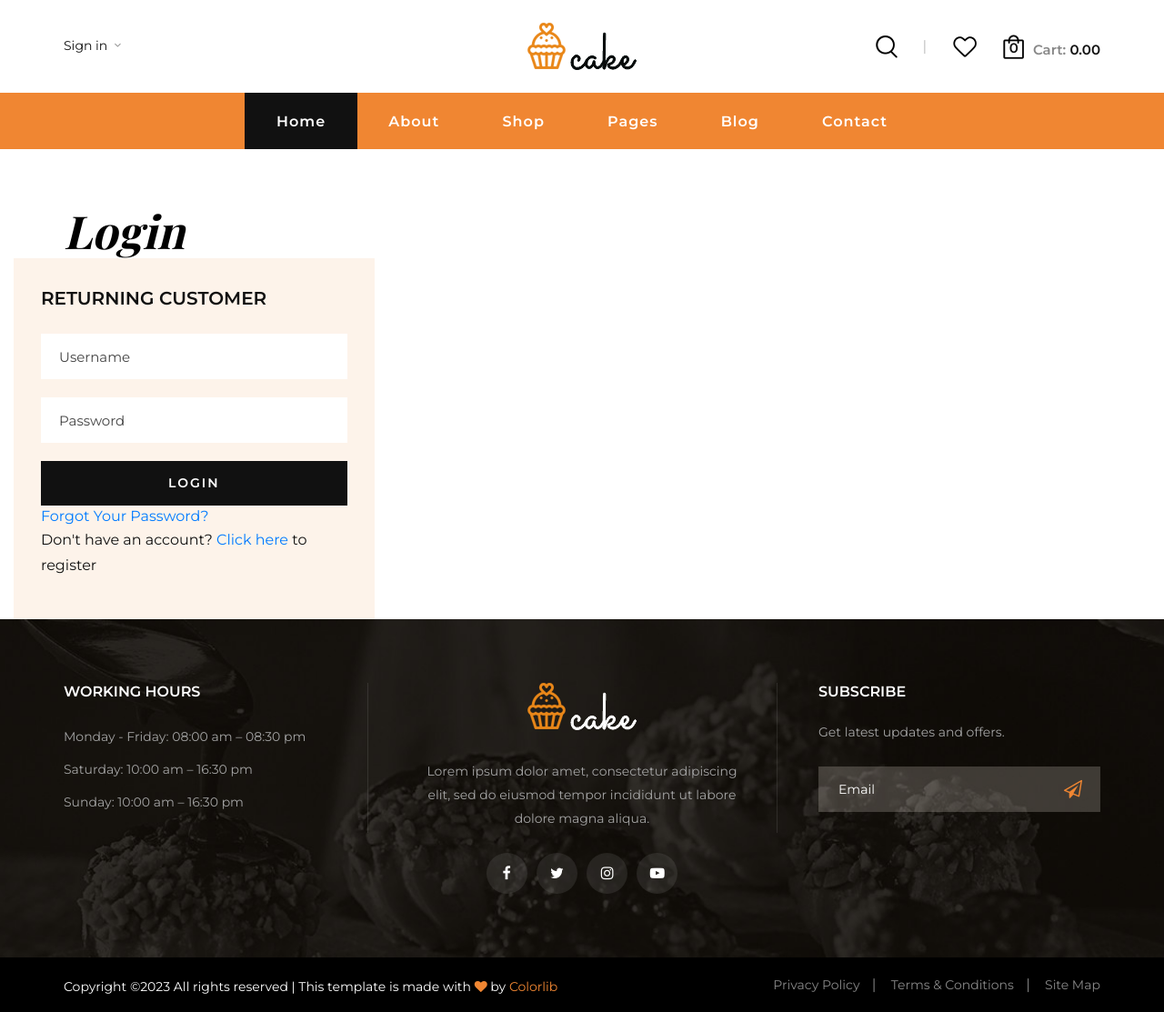
After one commit to shabuaazmi/cakeshop, a Django app: page /login/ in a window 1280 px wide. The commit adds this page. Shown: the whole page at 91% size. Run offline with Django 4.2, Linux system fonts and the light colour scheme; some libraries are stand-ins or nearby versions.

Commit message:
login page edit

```diff
--- a/cakeshop/urls.py
+++ b/cakeshop/urls.py
@@ -22,7 +22,8 @@ from django.conf.urls.static import static
 
 urlpatterns = [
     path('admin/', admin.site.urls),
-    path('',views.index)
+    path('',views.index),
+    path('login/',views.login),
 ]
 if settings.DEBUG:
     urlpatterns+=static(settings.MEDIA_URL,document_root=settings.MEDIA_ROOT)
--- /dev/null
+++ b/khaleejcakes/templates/login.html
@@ -0,0 +1,371 @@
+{% load static %}
+<!DOCTYPE html>
+<html lang="zxx">
+
+<head>
+    <meta charset="UTF-8">
+    <meta name="description" content="Cake Template">
+    <meta name="keywords" content="Cake, unica, creative, html">
+    <meta name="viewport" content="width=device-width, initial-scale=1.0">
+    <meta http-equiv="X-UA-Compatible" content="ie=edge">
+    <title>Khaleej Cakes </title>
+
+    <!-- Google Font -->
+    <link href="https://fonts.googleapis.com/css2?family=Playfair+Display:wght@400;500;600;700;800;900&display=swap"
+    rel="stylesheet">
+    <link href="https://fonts.googleapis.com/css2?family=Montserrat:wght@300;400;500;600;700;800;900&display=swap"
+    rel="stylesheet">
+
+    <!-- Css Styles -->
+    <link rel="stylesheet" href="{% static 'css/bootstrap.min.css' %}" type="text/css">
+    <link rel="stylesheet" href="{% static 'css/flaticon.css' %}" type="text/css">
+    <link rel="stylesheet" href="{% static 'css/barfiller.css' %}" type="text/css">
+    <link rel="stylesheet" href="{% static 'css/magnific-popup.css' %}" type="text/css">
+    <link rel="stylesheet" href="{% static 'css/font-awesome.min.css' %}" type="text/css">
+    <link rel="stylesheet" href="{% static 'css/elegant-icons.css' %}" type="text/css">
+    <link rel="stylesheet" href="{% static 'css/nice-select.css' %}" type="text/css">
+    <link rel="stylesheet" href="{% static 'css/owl.carousel.min.css' %}" type="text/css">
+    <link rel="stylesheet" href="{% static 'css/slicknav.min.css' %}" type="text/css">
+    <link rel="stylesheet" href="{% static 'css/style.css' %}" type="text/css">
+</head>
+
+<body>
+    <!-- Page Preloder -->
+    <div id="preloder">
+        <div class="loader"></div>
+    </div>
+
+    <!-- Offcanvas Menu Begin -->
+    <div class="offcanvas-menu-overlay"></div>
+    <div class="offcanvas-menu-wrapper">
+        <div class="offcanvas__cart">
+            <div class="offcanvas__cart__links">
+                <a href="#" class="search-switch"><img src="{% static 'img/icon/search.png' %}" alt=""></a>
+                <a href="#"><img src="{% static 'img/icon/heart.png' %}" alt=""></a>
+            </div>
+            <div class="offcanvas__cart__item">
+                <a href="#"><img src="{% static 'img/icon/cart.png' %}" alt=""> <span>0</span></a>
+                <div class="cart__price">Cart: <span>0.00</span></div>
+            </div>
+        </div>
+        <div class="offcanvas__logo">
+            <a href="{% static './index.html' %}"><img src="{% static 'img/logo.png' %}" alt=""></a>
+        </div>
+        <div id="mobile-menu-wrap"></div>
+        <div class="offcanvas__option">
+            <ul>
+                <!-- <li>USD <span class="arrow_carrot-down"></span>
+                    <ul>
+                        <li>EUR</li>
+                        <li>USD</li>
+                    </ul>
+                </li>
+                <li>ENG <span class="arrow_carrot-down"></span>
+                    <ul>
+                        <li>Spanish</li>
+                        <li>ENG</li>
+                    </ul>
+                </li> -->
+                <li><a href="#">Sign in</a> <span class="arrow_carrot-down"></span></li>
+            </ul>
+        </div>
+    </div>
+    <!-- Offcanvas Menu End -->
+
+    <!-- Header Section Begin -->
+    <header class="header">
+        <div class="header__top">
+            <div class="container">
+                <div class="row">
+                    <div class="col-lg-12">
+                        <div class="header__top__inner">
+                            <div class="header__top__left">
+                                <ul>
+                                    <!-- <li>USD <span class="arrow_carrot-down"></span>
+                                        <ul>
+                                            <li>EUR</li>
+                                            <li>USD</li>
+                                        </ul>
+                                    </li>
+                                     <li>ENG <span class="arrow_carrot-down"></span>
+                                        <ul>
+                                            <li>Spanish</li>
+                                            <li>ENG</li>
+                                        </ul>
+                                    </li> -->
+                                    <li><a href="/login/">Sign in</a> <span class="arrow_carrot-down"></span></li>
+                                </ul>
+                            </div>
+                            <div class="header__logo">
+                                <a href="{% static './index.html' %}"><img src="{% static 'img/logo.png' %}" alt=""></a>
+                            </div>
+                            <div class="header__top__right">
+                                <div class="header__top__right__links">
+                                    <a href="#" class="search-switch"><img src="{% static 'img/icon/search.png' %}" alt=""></a>
+                                    <a href="#"><img src="{% static 'img/icon/heart.png' %}" alt=""></a>
+                                </div>
+                                <div class="header__top__right__cart">
+                                    <a href="#"><img src="{% static 'img/icon/cart.png' %}" alt=""> <span>0</span></a>
+                                    <div class="cart__price">Cart: <span>0.00</span></div>
+                                </div>
+                            </div>
+                        </div>
+                    </div>
+                </div>
+                <div class="canvas__open"><i class="fa fa-bars"></i></div>
+            </div>
+        </div>
+        <div class="container">
+            <div class="row">
+                <div class="col-lg-12">
+                    <nav class="header__menu mobile-menu">
+                        <ul>
+                            <li class="active"><a href="{% static './index.html' %}">Home</a></li>
+                            <li><a href="{% static './about.html' %}">About </a></li>
+                            <li><a href="{% static './shop.html' %}">Shop</a></li>
+                            <li><a href="#">Pages</a>
+                                <ul class="dropdown">
+                                    <li><a href="{% static './shop-details.html' %}">Shop Details</a></li>
+                                    <li><a href="{% static './shoping-cart.html' %}">Shoping Cart</a></li>
+                                    <li><a href="{% static './checkout.html' %}">Check Out</a></li>
+                                    <li><a href="{% static './wisslist.html' %}">Wisslist</a></li>
+                                    <li><a href="{% static './Class.html' %}">Class</a></li>
+                                    <li><a href="{% static './blog-details.html' %}">Blog Details</a></li>
+                                </ul>
+                            </li>
+                            <li><a href="{% static './blog.html' %}">Blog</a></li>
+                            <li><a href="{% static './contact.html' %}">Contact</a></li>
+                        </ul>
+                    </nav>
+                </div>
+            </div>
+        </div>
+    </header>
+    <!-- Header Section End -->
+
+    <!-- Breadcrumb Begin -->
+    <div class="breadcrumb-option">
+        <div class="container">
+            <div class="row">
+                <div class="col-lg-6 col-md-6 col-sm-6">
+                    <div class="breadcrumb__text">
+                        <h2>Login</h2>
+                    </div>
+                </div>
+                <!-- <div class="col-lg-6 col-md-6 col-sm-6">
+                    <div class="breadcrumb__links">
+                        <a href="{% static './index.html' %}">Hme</a>
+                        <span>Class</span>
+                    </div>
+                </div> -->
+            </div>
+        </div>
+    </div>
+    <!-- Breadcrumb End -->
+
+    <!-- Class Section Begin -->
+    <!-- <section class="class-page spad">
+        <div class="container">
+            <div class="row">
+                <div class="col-lg-8">
+                    <div class="row">
+                        <div class="col-lg-6 col-md-6 col-sm-6">
+                            <div class="class__item">
+                                <div class="class__item__pic set-bg" data-setbg="{% static 'img/class/class-1.jpg' %}">
+                                    <div class="label">$35.00</div>
+                                </div>
+                                <div class="class__item__text">
+                                    <h5><a href="#">ADVANCED BAKING COURSE</a></h5>
+                                    <span>Wed 08 Apr 2020; 6.30pm - 9.30pm</span>
+                                    <p>Professional course: cook’s certificate in food & wine (six weeks full-time)</p>
+                                    <a href="#" class="read_more">Read more</a>
+                                </div>
+                            </div>
+                        </div>
+                        <div class="col-lg-6 col-md-6 col-sm-6">
+                            <div class="class__item">
+                                <div class="class__item__pic set-bg" data-setbg="{% static 'img/class/class-2.jpg' %}">
+                                    <div class="label">$35.00</div>
+                                </div>
+                                <div class="class__item__text">
+                                    <h5><a href="#">TEEN COOKING CAMP</a></h5>
+                                    <span>Wed 08 Apr 2020; 6.30pm - 9.30pm</span>
+                                    <p>Professional course: cook’s certificate in food & wine (six weeks full-time)</p>
+                                    <a href="#" class="read_more">Read more</a>
+                                </div>
+                            </div>
+                        </div>
+                        <div class="col-lg-6 col-md-6 col-sm-6">
+                            <div class="class__item">
+                                <div class="class__item__pic set-bg" data-setbg="{% static 'img/class/class-3.jpg' %}">
+                                    <div class="label">$35.00</div>
+                                </div>
+                                <div class="class__item__text">
+                                    <h5><a href="#">THE ULTIMATE BAKING COURSE</a></h5>
+                                    <span>Wed 08 Apr 2020; 6.30pm - 9.30pm</span>
+                                    <p>Professional course: cook’s certificate in food & wine (six weeks full-time)</p>
+                                    <a href="#" class="read_more">Read more</a>
+                                </div>
+                            </div>
+                        </div>
+                        <div class="col-lg-6 col-md-6 col-sm-6">
+                            <div class="class__item">
+                                <div class="class__item__pic set-bg" data-setbg="{% static 'img/class/class-4.jpg' %}">
+                                    <div class="label">$35.00</div>
+                                </div>
+                                <div class="class__item__text">
+                                    <h5><a href="#">KIDS BAKING COURSE</a></h5>
+                                    <span>Wed 08 Apr 2020; 6.30pm - 9.30pm</span>
+                                    <p>Professional course: cook’s certificate in food & wine (six weeks full-time)</p>
+                                    <a href="#" class="read_more">Read more</a>
+                                </div>
+                            </div>
+                        </div>
+                        <div class="col-lg-6 col-md-6 col-sm-6">
+                            <div class="class__item">
+                                <div class="class__item__pic set-bg" data-setbg="{% static 'img/class/class-5.jpg' %}">
+                                    <div class="label">$35.00</div>
+                                </div>
+                                <div class="class__item__text">
+                                    <h5><a href="#">THE ULTIMATE BAKING COURSE</a></h5>
+                                    <span>Wed 08 Apr 2020; 6.30pm - 9.30pm</span>
+                                    <p>Professional course: cook’s certificate in food & wine (six weeks full-time)</p>
+                                    <a href="#" class="read_more">Read more</a>
+                                </div>
+                            </div>
+                        </div>
+                        <div class="col-lg-6 col-md-6 col-sm-6">
+                            <div class="class__item">
+                                <div class="class__item__pic set-bg" data-setbg="{% static 'img/class/class-6.jpg' %}">
+                                    <div class="label">$35.00</div>
+                                </div>
+                                <div class="class__item__text">
+                                    <h5><a href="#">KIDS BAKING COURSE</a></h5>
+                                    <span>Wed 08 Apr 2020; 6.30pm - 9.30pm</span>
+                                    <p>Professional course: cook’s certificate in food & wine (six weeks full-time)</p>
+                                    <a href="#" class="read_more">Read more</a>
+                                </div>
+                            </div>
+                        </div>
+                    </div>
+                    <div class="shop__pagination">
+                        <a href="#">1</a>
+                        <a href="#">2</a>
+                        <a href="#">3</a>
+                        <a href="#"><span class="arrow_carrot-right"></span></a>
+                    </div>
+                </div> -->
+                <div class="col-lg-4">
+                    <div class="class__sidebar">
+                        <h5>Returning Customer</h5>
+                        <form action="#" method="post">
+                            <input type="text" placeholder="Username">
+                            <input type="password" placeholder="Password">
+                            <!-- <select>
+                                <option value="">Studying Class</option>
+                                <option value="">Writting Class</option>
+                                <option value="">Reading Class</option>
+                            </select> -->
+                            <!-- <input type="text" placeholder="Type your requirements"> -->
+                            <button type="submit" class="site-btn">Login</button>
+                            <a href="#">Forgot Your Password?</a>
+                            <div>
+                                <p>Don't have an account? <a href="#">Click here</a> to register</p>
+                            </div>
+                        </form>
+                    </div>
+                </div>
+            </div>
+        </div>
+    </section>
+    <!-- Class Section End -->
+
+    <!-- Footer Section Begin -->
+    <footer class="footer set-bg" data-setbg="{% static 'img/footer-bg.jpg' %}">
+        <div class="container">
+            <div class="row">
+                <div class="col-lg-4 col-md-6 col-sm-6">
+                    <div class="footer__widget">
+                        <h6>WORKING HOURS</h6>
+                        <ul>
+                            <li>Monday - Friday: 08:00 am – 08:30 pm</li>
+                            <li>Saturday: 10:00 am – 16:30 pm</li>
+                            <li>Sunday: 10:00 am – 16:30 pm</li>
+                        </ul>
+                    </div>
+                </div>
+                <div class="col-lg-4 col-md-6 col-sm-6">
+                    <div class="footer__about">
+                        <div class="footer__logo">
+                            <a href="#"><img src="{% static 'img/footer-logo.png' %}" alt=""></a>
+                        </div>
+                        <p>Lorem ipsum dolor amet, consectetur adipiscing elit, sed do eiusmod tempor incididunt ut
+                        labore dolore magna aliqua.</p>
+                        <div class="footer__social">
+                            <a href="#"><i class="fa fa-facebook"></i></a>
+                            <a href="#"><i class="fa fa-twitter"></i></a>
+                            <a href="#"><i class="fa fa-instagram"></i></a>
+                            <a href="#"><i class="fa fa-youtube-play"></i></a>
+                        </div>
+                    </div>
+                </div>
+                <div class="col-lg-4 col-md-6 col-sm-6">
+                    <div class="footer__newslatter">
+                        <h6>Subscribe</h6>
+                        <p>Get latest updates and offers.</p>
+                        <form action="#">
+                            <input type="text" placeholder="Email">
+                            <button type="submit"><i class="fa fa-send-o"></i></button>
+                        </form>
+                    </div>
+                </div>
+            </div>
+        </div>
+        <div class="copyright">
+            <div class="container">
+                <div class="row">
+                    <div class="col-lg-7">
+                        <p class="copyright__text text-white"><!-- Link back to Colorlib can't be removed. Template is licensed under CC BY 3.0. -->
+                          Copyright &copy;<script>document.write(new Date().getFullYear());</script> All rights reserved | This template is made with <i class="fa fa-heart" aria-hidden="true"></i> by <a href="https://colorlib.com" target="_blank">Colorlib</a>
+                          <!-- Link back to Colorlib can't be removed. Template is licensed under CC BY 3.0. -->
+                      </p>
+                  </div>
+                  <div class="col-lg-5">
+                    <div class="copyright__widget">
+                        <ul>
+                            <li><a href="#">Privacy Policy</a></li>
+                            <li><a href="#">Terms & Conditions</a></li>
+                            <li><a href="#">Site Map</a></li>
+                        </ul>
+                    </div>
+                </div>
+            </div>
+        </div>
+    </div>
+</footer>
+<!-- Footer Section End -->
+
+<!-- Search Begin -->
+<div class="search-model">
+    <div class="h-100 d-flex align-items-center justify-content-center">
+        <div class="search-close-switch">+</div>
+        <form class="search-model-form">
+            <input type="text" id="search-input" placeholder="Search here.....">
+        </form>
+    </div>
+</div>
+<!-- Search End -->
+
+<!-- Js Plugins -->
+<script src="{% static 'js/jquery-3.3.1.min.js' %}"></script>
+<script src="{% static 'js/bootstrap.min.js' %}"></script>
+<script src="{% static 'js/jquery.nice-select.min.js' %}"></script>
+<script src="{% static 'js/jquery.barfiller.js' %}"></script>
+<script src="{% static 'js/jquery.magnific-popup.min.js' %}"></script>
+<script src="{% static 'js/jquery.slicknav.js' %}"></script>
+<script src="{% static 'js/owl.carousel.min.js' %}"></script>
+<script src="{% static 'js/jquery.nicescroll.min.js' %}"></script>
+<script src="{% static 'js/main.js' %}"></script>
+</body>
+
+</html>
--- a/khaleejcakes/views.py
+++ b/khaleejcakes/views.py
@@ -2,5 +2,7 @@ from django.shortcuts import render,redirect
 
 def index(request):
     return render(request,'index.html')
+def login(request):
+    return render(request,'login.html')
 
 # Create your views here.
```
Also changed, not shown: khaleejcakes/templates/index.html (+23 -23 lines).
